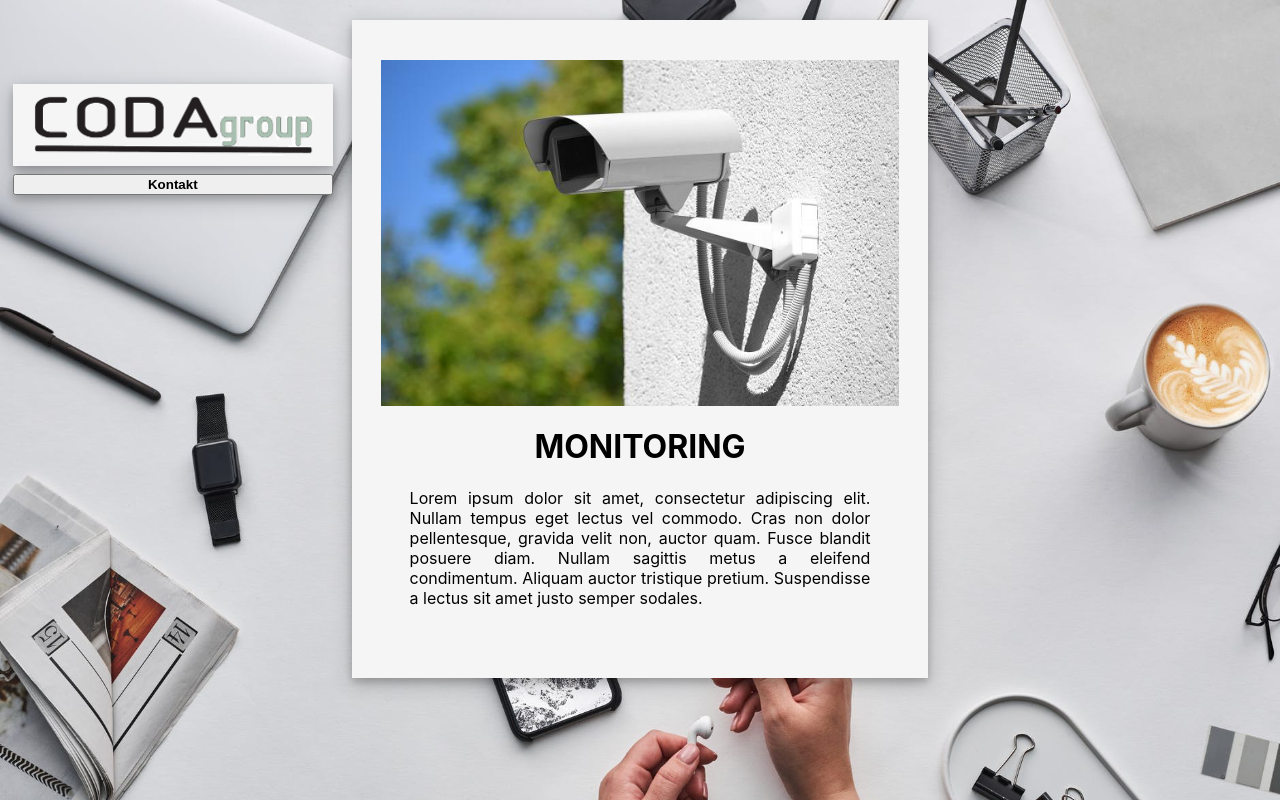
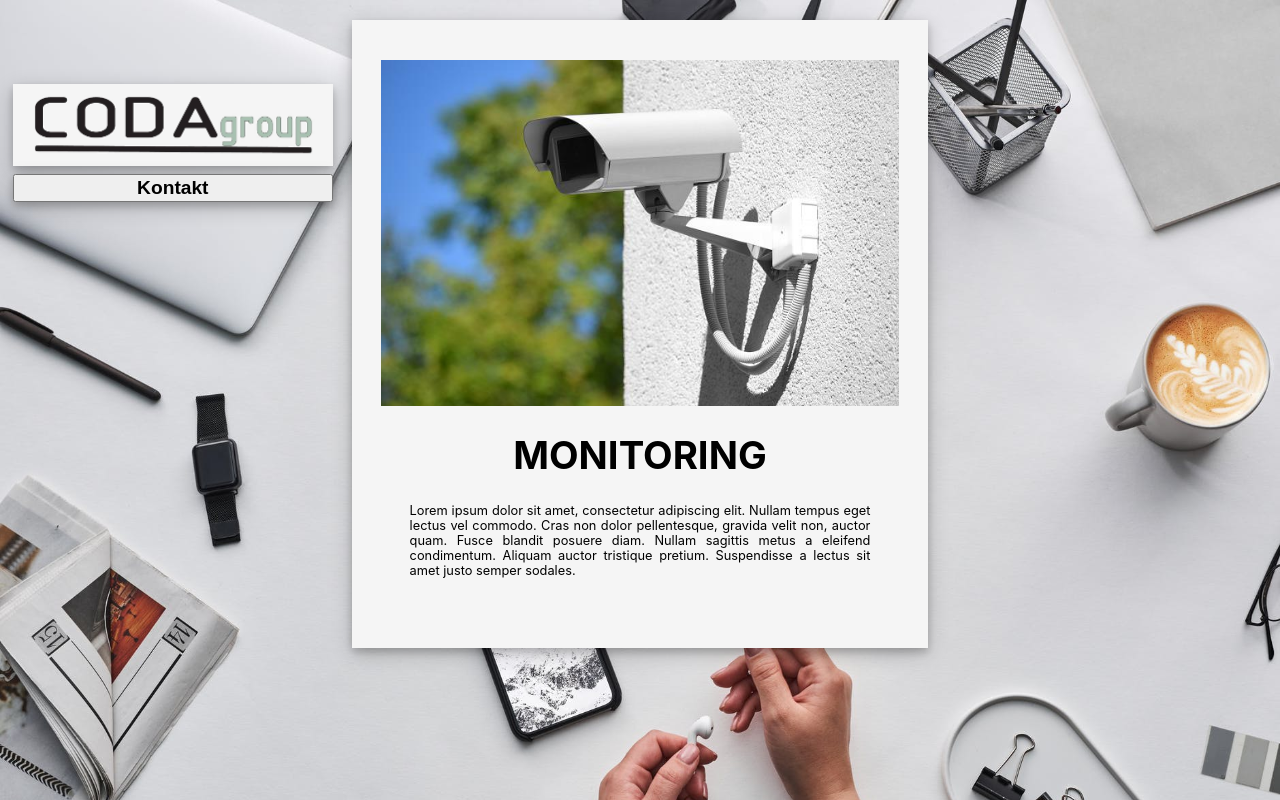
Before and after one commit to hajzeer/CODA_web_2_react, a React (Create React App) app: page / in a window 1280 px wide. Shown: the top 800 px of the page. Built offline with nearby package versions, Linux system fonts and the light colour scheme.

Commit message:
coda_website react 1.2.1

```diff
--- a/src/App.css
+++ b/src/App.css
@@ -24,6 +24,11 @@ body{
     text-align: center;
     width: 45%;
 
+
+}
+
+h1{
+    font-size: 3vw;
 }
 
 .service-img{
@@ -46,6 +51,7 @@ body{
 }
 .service-disc{
     text-align: center;
+
 }
 .ser-disc-form{
     text-align: justify;
@@ -55,15 +61,9 @@ body{
     margin-top: auto;
     margin-bottom: 50px;
     width: 80%;
-}
-button{
-    display: block;
-    margin-left: auto;
-    margin-right: auto;
-    margin-top: auto;
-    width: 60%;
 
 }
+
 .contact{
     background-color: whitesmoke;
     display: block;
@@ -78,9 +78,10 @@ button{
 
 ul{
     list-style-type: none;
+    font-size: 1vw;
+    text-align: justify;
 }
-.b1{
-
+button{
     margin-left: 1%;
     margin-right: 15%;
     margin-top: 12%;
@@ -88,13 +89,33 @@ ul{
     width: 25%;
     position: fixed;
     box-shadow: 0 4px 8px 0 rgba(0, 0, 0, 0.2), 0 6px 20px 0 rgba(0, 0, 0, 0.19);
+    font-size: 1.5vw;
+}
+.footer-title{
+    display: block;
+    text-align: center;
+    margin-top: -50px;
+}
+.partners-logo{
+    width: 7%;
+    margin-left: 19%;
+    margin-bottom: 15%;
+}
+.footer-maxinvest{
+    width: 15%;
+    margin-left: 11%;
+    margin-bottom: 15%;
+}
+
+.footer-creator{
+    display: block;
+    background-color: whitesmoke;
+    color: grey;
+    margin-top: auto;
+    margin-bottom: 0;
+    font-size: 1vw;
 
 }
-.footer-title{
-    text-align: center;
-    margin-top: -400px;
+p{
+    font-size:1vw;
 }
-.partners-logo{
-    width: 5%;
-    margin-left: 30%;
-}
--- a/src/App.js
+++ b/src/App.js
@@ -1,17 +1,18 @@
 import React, {Component} from 'react';
+
 
 import './App.css';
 
-import netia from './media/netia logo.png';
-import orange from './media/orange logo.png';
-
 import Services from './Services.js';
 import Menu from './Menu.js';
+import Footer from './Footer.js';
 
 import kamera from './media/kamera.jpg';
 import ppoz from './media/ppoz.jpg';
 import internet from './media/internet.jpeg';
 import domofon from './media/domofon.jpg';
+
+
 
 class App extends Component {
 
@@ -34,13 +35,7 @@ class App extends Component {
           <Services services={this.state.services} />
         </div>
         <div>
-          <div className="footer-title">
-            <h1>Nasi partnerzy:</h1>
-          </div>
-          <div>
-            <img className="partners-logo" src={netia} alt="netia"/>
-            <img className="partners-logo" src={orange} alt="orange"/>
-          </div>
+          <Footer/>
         </div>
       </div>
     )
--- /dev/null
+++ b/src/Footer.js
@@ -0,0 +1,27 @@
+import React, {Component} from 'react';
+
+import netia from './media/netia logo.png';
+import orange from './media/orange logo.png';
+import maxinvest from './media/maxinvest logo.png';
+class Footer extends Component {
+
+
+    render(){
+        return(
+            <div>
+                <div className="footer-title">
+                    <h1>Nasi partnerzy:</h1>
+                </div>
+                <div>
+                    <img className="footer-maxinvest" src={maxinvest} alt="max-invest"/>
+                    <img className="partners-logo" src={netia} alt="netia"/>
+                    <img className="partners-logo" src={orange} alt="orange"/>
+                </div>
+                <div className="footer-creator">
+                    <p className="footer-creator">Designed by: Krzysztof Hajder | Powered by: ReactJS</p>
+                </div>
+            </div>
+        )
+    }
+
+} export default Footer;
```
Also changed, not shown: src/media/logo.jpg, src/media/maxinvest logo.png (added).
